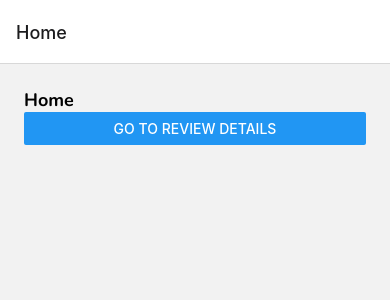
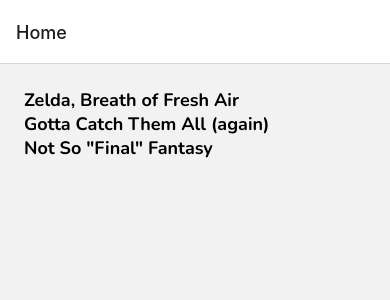
Before and after one commit to nadjiel/game-zone, a React Native app: screen /Home in a window 390 px wide. Shown: the top 300 px of the page. Built offline with nearby package versions, Linux system fonts and the light colour scheme.

Commit message:
Passing data between screens

```diff
--- a/screens/Home.js
+++ b/screens/Home.js
@@ -1,19 +1,26 @@
-import { View, Text, Button } from "react-native";
+import { View, Text, FlatList, TouchableOpacity } from "react-native";
+import { useState } from "react";
 
 import { globalStyles } from "../styles/global";
 
 function Home({ navigation }) {
-  const pressHandler = () => {
-    navigation.navigate("ReviewDetails");
-    // navigation.push("ReviewDetails");
-  };
+  const [ reviews, setReviews ] = useState([
+    { title: "Zelda, Breath of Fresh Air", rating: 5, body: "Lorem ipsum", key: '1' },
+    { title: "Gotta Catch Them All (again)", rating: 4, body: "Lorem ipsum", key: '2' },
+    { title: `Not So "Final" Fantasy`, rating: 3, body: "Lorem ipsum", key: '3' }
+  ]);
 
   return (
     <View style={ globalStyles.container }>
-      <Text style={ globalStyles.title }>Home</Text>
-      <Button
-        title="Go to review details"
-        onPress={ pressHandler }
+      <FlatList
+        data={ reviews }
+        renderItem={ ({ item }) => (
+          <TouchableOpacity
+            onPress={ () => navigation.navigate("ReviewDetails", item) }
+          >
+            <Text style={ globalStyles.title }>{ item.title }</Text>
+          </TouchableOpacity>
+        ) }
       />
     </View>
   )
--- a/screens/ReviewDetails.js
+++ b/screens/ReviewDetails.js
@@ -1,19 +1,13 @@
-import { View, Text, Button } from "react-native";
+import { View, Text } from "react-native";
 
 import { globalStyles } from "../styles/global";
 
-function ReviewDetails({ navigation }) {
-  const pressHandler = () => {
-    navigation.goBack();
-  }
-
+function ReviewDetails({ route }) {
   return (
     <View style={ globalStyles.container }>
-      <Text>Review Details</Text>
-      <Button
-        title="Go back home"
-        onPress={ pressHandler }
-      />
+      <Text style={ globalStyles.title }>{ route.params.title }</Text>
+      <Text style={ globalStyles.title }>{ route.params.body }</Text>
+      <Text style={ globalStyles.title }>{ route.params.rating }</Text>
     </View>
   )
 }
```
